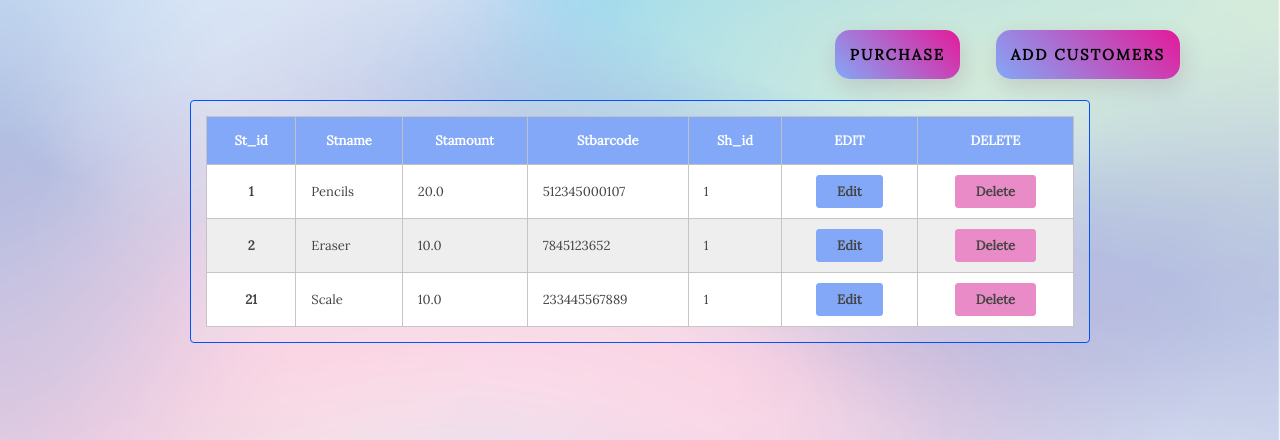
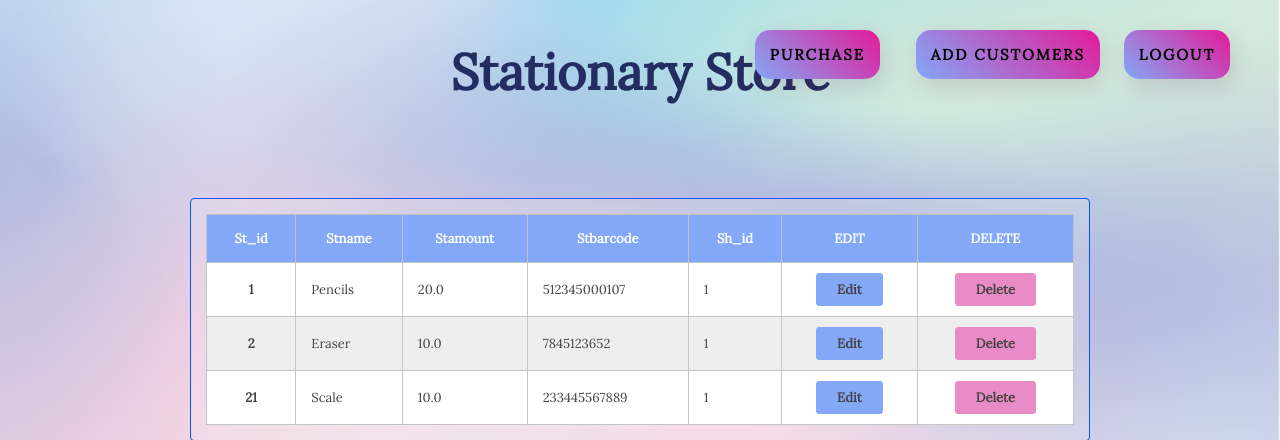
Before and after one commit to carbonxx/Mall-Manager, a Flask app: page /stationary1 in a window 1280 px wide. Shown: the top 440 px of the page. Run offline with Flask 2, Linux system fonts and the light colour scheme; data comes from the database, SQL or seed files in the repository; both versions use the stored data as it was after the commit; some libraries are stand-ins or nearby versions.

Commit message:
changes done

```diff
--- a/main.py
+++ b/main.py
@@ -25,7 +25,7 @@ local_server=True # setting localserver
 app = Flask(__name__)
 app.secret_key="swathi"
 
-app.config['SQLALCHEMY_DATABASE_URI']='mysql://root:@localhost/mallquest1'
+app.config['SQLALCHEMY_DATABASE_URI']='mysql://root:@localhost/mallquest'
 db=SQLAlchemy(app)
 # CORS(app, supports_credentials=True, resources={r"/": {"origins": ""}})
 # app.config['CORS_HEADERS'] = 'Content-Type'
@@ -170,7 +170,7 @@ def login():
             return redirect(url_for('bakery1'))
         else:
             #print('Invalid credentials')
-            alert(text='User ID Already Exists!', title='Message Alert', button='OK')
+            alert(text='Invalid credentials', title='Message Alert', button='OK')
             return render_template('login.html')
     return render_template('login.html')
 
--- a/static/css/stationary.css
+++ b/static/css/stationary.css
@@ -152,7 +152,7 @@ table > tbody > tr:hover {
   position: absolute;
   top: 3rem;
   right: 0;
-  margin-right: 32rem;
+  margin-right: 40rem;
   padding: 1.5rem;
   display: inline-block;
   border-radius: 1.5rem;
@@ -177,7 +177,7 @@ table > tbody > tr:hover {
   position: absolute;
   top: 3rem;
   right: 0;
-  margin-right: 10rem;
+  margin-right: 18rem;
   padding: 1.5rem;
   display: inline-block;
   border-radius: 1.5rem;
@@ -208,7 +208,47 @@ table > tbody > tr:hover {
   background: linear-gradient(45deg, #e41a9a, #83a8f7);
 }
 
+.show-log {
+  position: absolute;
+  top: 3rem;
+  right: 0;
+  margin-right: 5rem;
+  padding: 1.5rem;
+  display: inline-block;
+  border-radius: 1.5rem;
+  font-size: 1.5rem;
+  font-weight: 700;
+  text-decoration: none;
+  background: linear-gradient(45deg, #83a8f7, #e41a9a);
+  box-shadow: 0.3rem 0.8rem 2.2rem rgba(105, 30, 75, 0.15);
+  text-transform: uppercase;
+  letter-spacing: 0.2rem;
+  border: none;
+  cursor: pointer;
+}
 
+.show-log a{
+  text-decoration: none;
+  color: black;
+}
+
+.show-log :hover {
+  border: none;
+  color: rgb(255, 255, 255);
+}
+
+.show-log a :hover {
+  border: none;
+  color: rgb(255, 255, 255);
+  background: linear-gradient(45deg, #e41a9a, #83a8f7);
+}
+
+.shname{
+  color: #232d60;;
+  font-size: 5rem;
+  font-weight: bold;
+  text-align: center;
+}
 #show:checked ~ .container1 {
   display: block;
 }
--- a/templates/bakery1.html
+++ b/templates/bakery1.html
@@ -1,10 +1,12 @@
 {% extends 'layout.html' %}
 {% block body %}
+<h1 class="shname">Bakery Store</h1>
 <div class="center">
     <input type="checkbox" id="show">
     <div class="buttons">
         <label for="show" class="show-btn" id="btn" onclick="toggle()"> PURCHASE</label>
         <label for="" class="show-orders"><a href="/addcustomer">ADD CUSTOMERS</a></label>
+        <label for="" class="show-log"><a href="/logout">Logout</a></label>
     </div>
 <form id="register" action="/bakery1" method="POST">
 {% endblock %}
--- a/templates/clothing1.html
+++ b/templates/clothing1.html
@@ -1,10 +1,12 @@
 {% extends 'layout.html' %}
 {% block body %}
+<h1 class="shname">Clothing Store</h1>
 <div class="center">
     <input type="checkbox" id="show">
     <div class="buttons">
         <label for="show" class="show-btn" id="btn" onclick="toggle()"> PURCHASE</label>
         <label for="" class="show-orders"><a href="/addcustomer">ADD CUSTOMERS</a></label>
+        <label for="" class="show-log"><a href="/logout">Logout</a></label>
     </div>
 <form id="register" action="/clothing1" method="POST">
 {% endblock %}
--- a/templates/grocery1.html
+++ b/templates/grocery1.html
@@ -1,10 +1,12 @@
 {% extends 'layout.html' %}
 {% block body %}
+<h1 class="shname">Grocery Store</h1>
 <div class="center">
     <input type="checkbox" id="show">
     <div class="buttons">
         <label for="show" class="show-btn" id="btn" onclick="toggle()"> PURCHASE</label>
         <label for="" class="show-orders"><a href="/addcustomer">ADD CUSTOMERS</a></label>
+        <label for="" class="show-log"><a href="/login">Logout</a></label>
     </div>
 <form id="register" action="/grocery1" method="POST">
 {% endblock %}
--- a/templates/med1.html
+++ b/templates/med1.html
@@ -1,10 +1,12 @@
 {% extends 'layout.html' %}
 {% block body %}
+<h1 class="shname">Med Plus</h1>
 <div class="center">
     <input type="checkbox" id="show">
     <div class="buttons">
         <label for="show" class="show-btn" id="btn" onclick="toggle()"> PURCHASE</label>
         <label for="" class="show-orders"><a href="/addcustomer">ADD CUSTOMERS</a></label>
+        <label for="" class="show-log"><a href="/logout">Logout</a></label>
     </div>
 <form id="register" action="/med1" method="POST">
 {% endblock %}
--- a/templates/stationary1.html
+++ b/templates/stationary1.html
@@ -1,10 +1,12 @@
 {% extends 'layout.html' %}
 {% block body %}
+<h1 class="shname">Stationary Store</h1>
 <div class="center">
     <input type="checkbox" id="show">
     <div class="buttons">
         <label for="show" class="show-btn" id="btn" onclick="toggle()"> PURCHASE</label>
         <label for="" class="show-orders"><a href="/addcustomer">ADD CUSTOMERS</a></label>
+        <label for="" class="show-log"><a href="/logout">Logout</a></label>
     </div>
 <form id="register" action="/stationary1" method="POST">
 {% endblock %}
--- a/templates/toys1.html
+++ b/templates/toys1.html
@@ -1,10 +1,12 @@
 {% extends 'layout.html' %}
 {% block body %}
+<h1 class="shname">Toys Store</h1>
 <div class="center">
     <input type="checkbox" id="show">
     <div class="buttons">
         <label for="show" class="show-btn" id="btn" onclick="toggle()"> PURCHASE</label>
         <label for="" class="show-orders"><a href="/addcustomer">ADD CUSTOMERS</a></label>
+        <label for="" class="show-log"><a href="/logout">Logout</a></label>
     </div>
 <form id="register" action="/toys1" method="POST">
 {% endblock %}
```
Also changed, not shown: mallquest.sql (+23 -19 lines).
